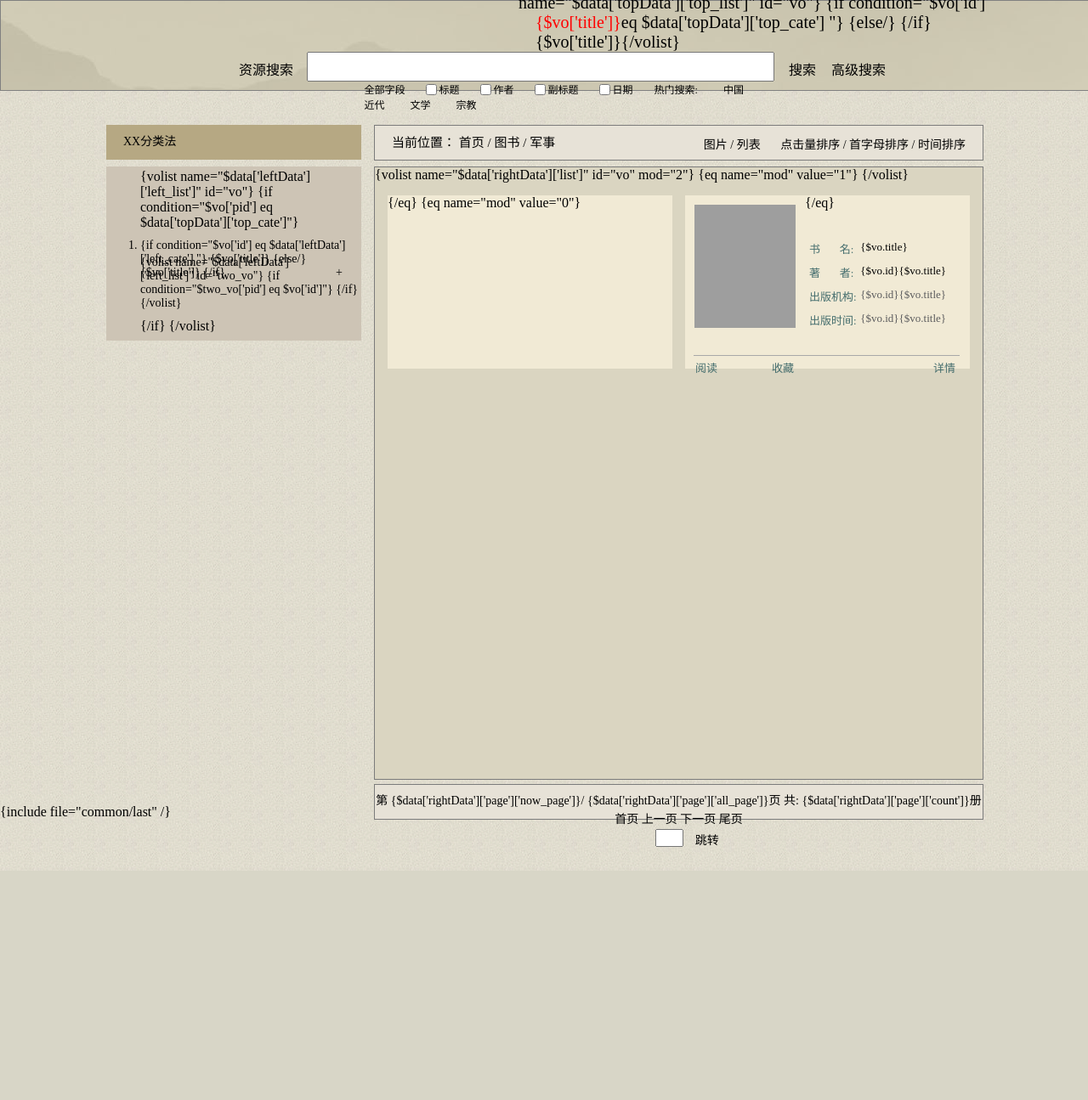
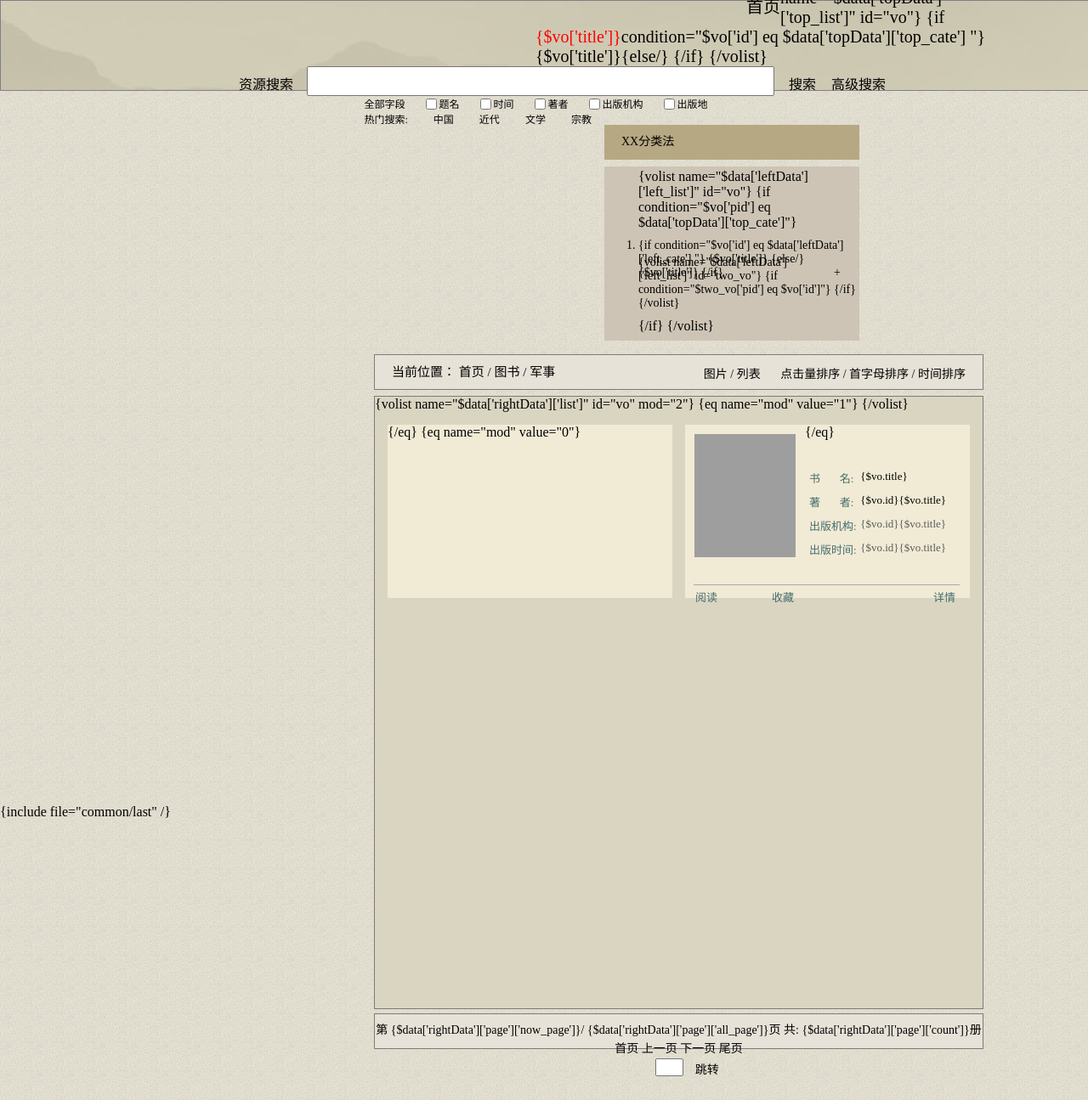
Before and after one commit to my-private-object/easyadmin, a PHP site: page /gj/app/qian/view/Api/side.html in a window 1280 px wide. Shown: the part 169-1464 px from the top of the page at 85% size. Before the commit the page ends 1194 px from the top, so only its background shows below. Run offline with PHP 8.4, Linux system fonts and the light colour scheme; grey boxes are pictures that could not be loaded.

Commit message:
修改了首页的头部

```diff
--- a/app/qian/view/Api/side.html
+++ b/app/qian/view/Api/side.html
@@ -24,9 +24,9 @@
 		<ul id="entrance_right" >
 
 			{if condition="$data['topData']['top_cate'] eq '' "}
-			<li><span class="cate_id" style="cursor:pointer;margin-left:180px;color:red;" href="{:url('/gj/index/sidepage')}" >全部</span></li>
+			<li><span class="cate_id" style="cursor:pointer;margin-left:248px;color:red;" href="{:url('/gj/index/index')}" >首页</span></li>
 			{else/}
-			<li><span class="cate_id" style="cursor:pointer;margin-left:180px;" href="{:url('/gj/index/sidepage')}" >全部</span></li>
+			<li><span class="cate_id" style="cursor:pointer;margin-left:248px;" href="{:url('/gj/index/index')}" >首页</span></li>
 			{/if}
 
 			{volist name="$data['topData']['top_list']" id="vo"}
@@ -52,11 +52,12 @@
 			<div id="all_field" >
 				<!-- <form action="" method="get">  -->
 				<ul id="checkbox-d">
-					<li>全部字段</a></li>
-					<li><input name="Fruit" type="checkbox" value="1" />标题 </li>
-					<li><input name="Fruit" type="checkbox" value="2" />作者 </li>
-					<li><input name="Fruit" type="checkbox" value="3" />副标题 </li>
-					<li><input name="Fruit" type="checkbox" value="4" />日期 </li>
+					<li>全部字段</li>
+					<li><input name="Fruit" type="checkbox" value="1" />题名 </li>
+					<li><input name="Fruit" type="checkbox" value="2" />时间 </li>
+					<li><input name="Fruit" type="checkbox" value="3" />著者 </li>
+					<li><input name="Fruit" type="checkbox" value="4" />出版机构 </li>
+					<li><input name="Fruit" type="checkbox" value="5" />出版地 </li>
 				</ul>
 				<!-- </form>  -->
 			</div>
--- a/public/static/qian/css/high_search.css
+++ b/public/static/qian/css/high_search.css
@@ -140,7 +140,7 @@
 }
 
 .cate_id {
-	margin: 10 0 0 34;
+	margin: 10 0 0 50;
 	float: left;
 	padding:0px;
 }
--- a/public/static/qian/css/style_updaste.css
+++ b/public/static/qian/css/style_updaste.css
@@ -138,7 +138,7 @@
 }
 
 .cate_id {
-	margin: 10 0 0 34;
+	margin: 10 0 0 50;
 	float: left;
 	padding:0px;
 }
```
Also changed, not shown: app/qian/controller/main/Search.php (+8 -5 lines), app/qian/view/Api/high_search.html (+7 -6 lines), app/qian/view/Api/index.html (+7 -6 lines), app/qian/view/Api/search.html (+8 -7 lines), app/qian/view/common/header.html (+19 -4 lines).
